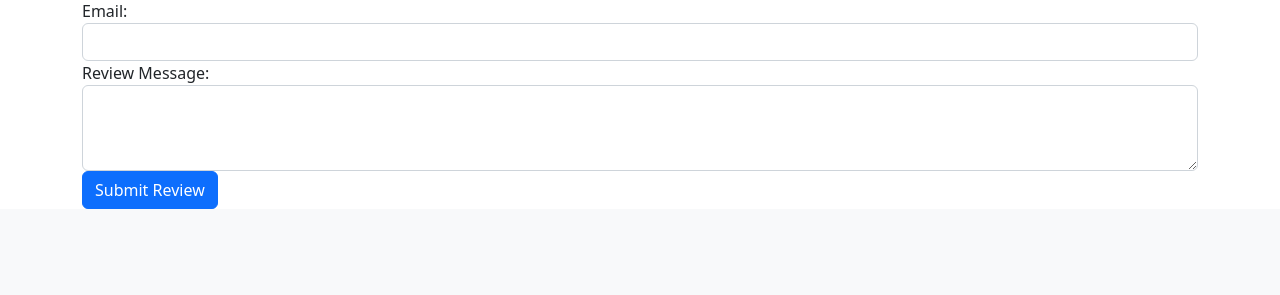
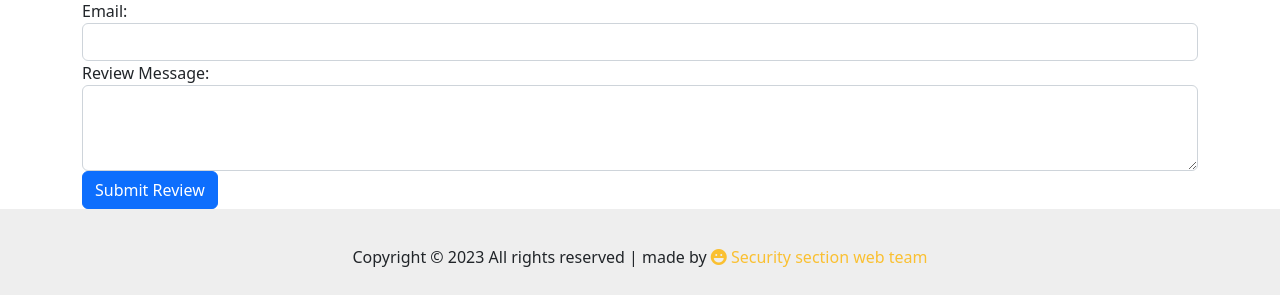
Before and after one commit to AbdouBaker2002/open-source-project, a PHP site: page /Review_Input.php in a window 1280 px wide. Shown: the part 1059-1354 px from the top of the page. Before the commit the page ends 1268 px from the top, so only its background shows below. Run offline with PHP 8.4, Linux system fonts and the light colour scheme; a user stored in the database is signed in; some web fonts are replaced.

Commit message:
i'm added footer

```diff
--- a/Review_Input.php
+++ b/Review_Input.php
@@ -102,5 +102,13 @@ if(isset($_POST['submit'])){
             </form>
         </div>
     </section>
+
+    <footer class="copy_right" id="copy_right">
+    <div class="container text-center pt-3">
+      <p style="margin-top: 20px;">Copyright © 2023 All rights reserved | made by <i
+          class="fa-solid fa-face-laugh copy_icon" style="color: #fac031;"></i> <span class="copy_text">
+          Security section web team</span></p>
+    </div>
+  </footer>
 </body>
 </html>
```
